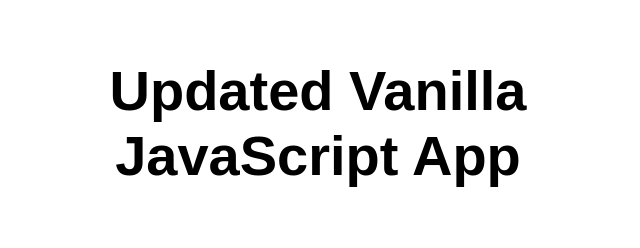
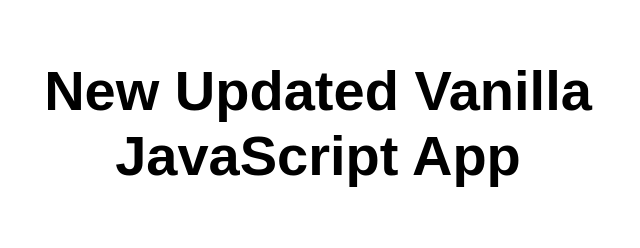
Before and after one commit to patstaples/my-first-static-web-app, a website: page src/index.html in a window 1280 px wide. Shown: the whole page, without its empty margins (322-962 px from the left). Drawn offline with Linux system fonts and the light colour scheme.

Commit message:
Update index.html

```diff
--- a/src/index.html
+++ b/src/index.html
@@ -10,7 +10,7 @@
 
 <body>
   <main>
-    <h1>Updated Vanilla JavaScript App</h1>
+    <h1>New Updated Vanilla JavaScript App</h1>
   </main>
 </body>
 
```
